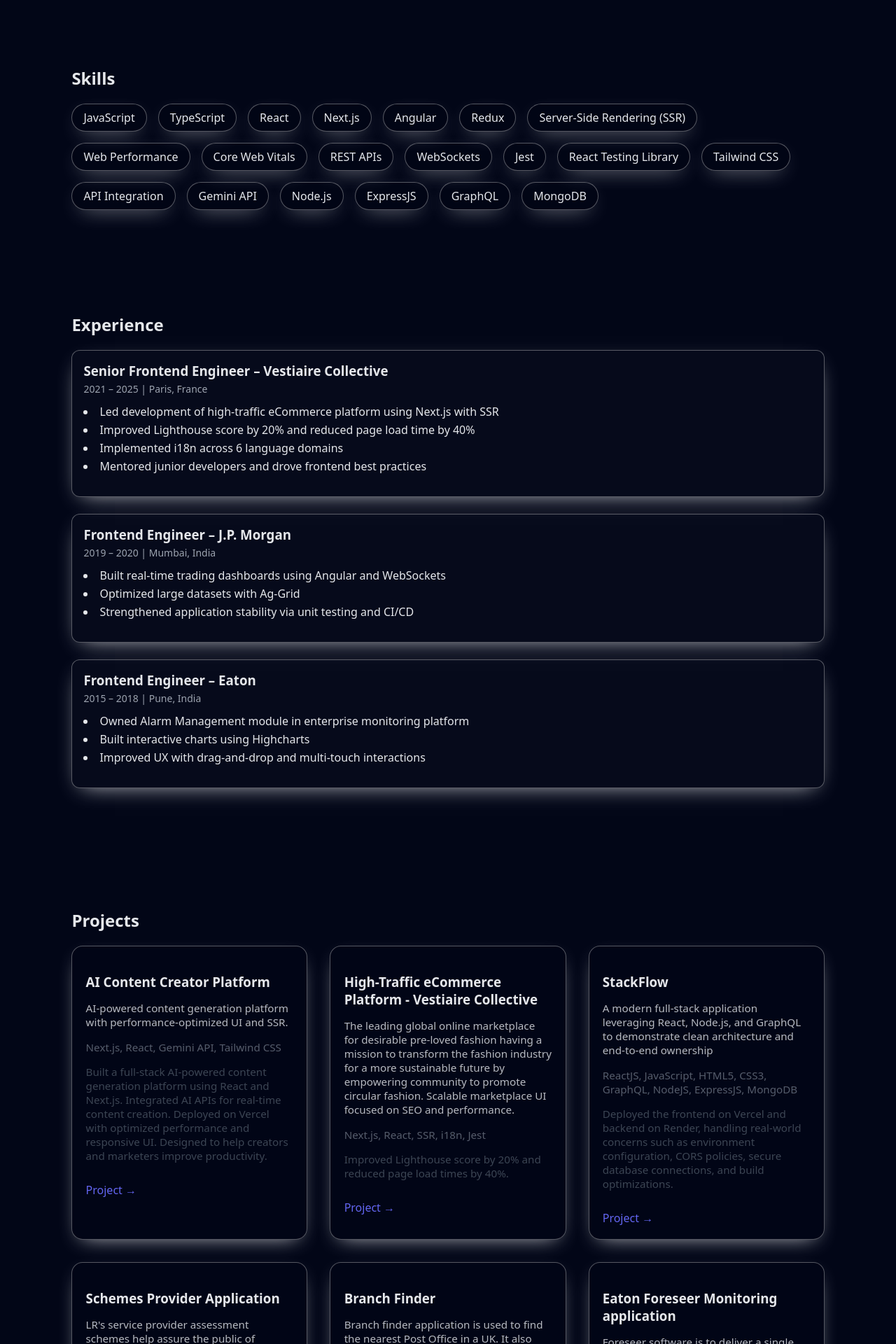
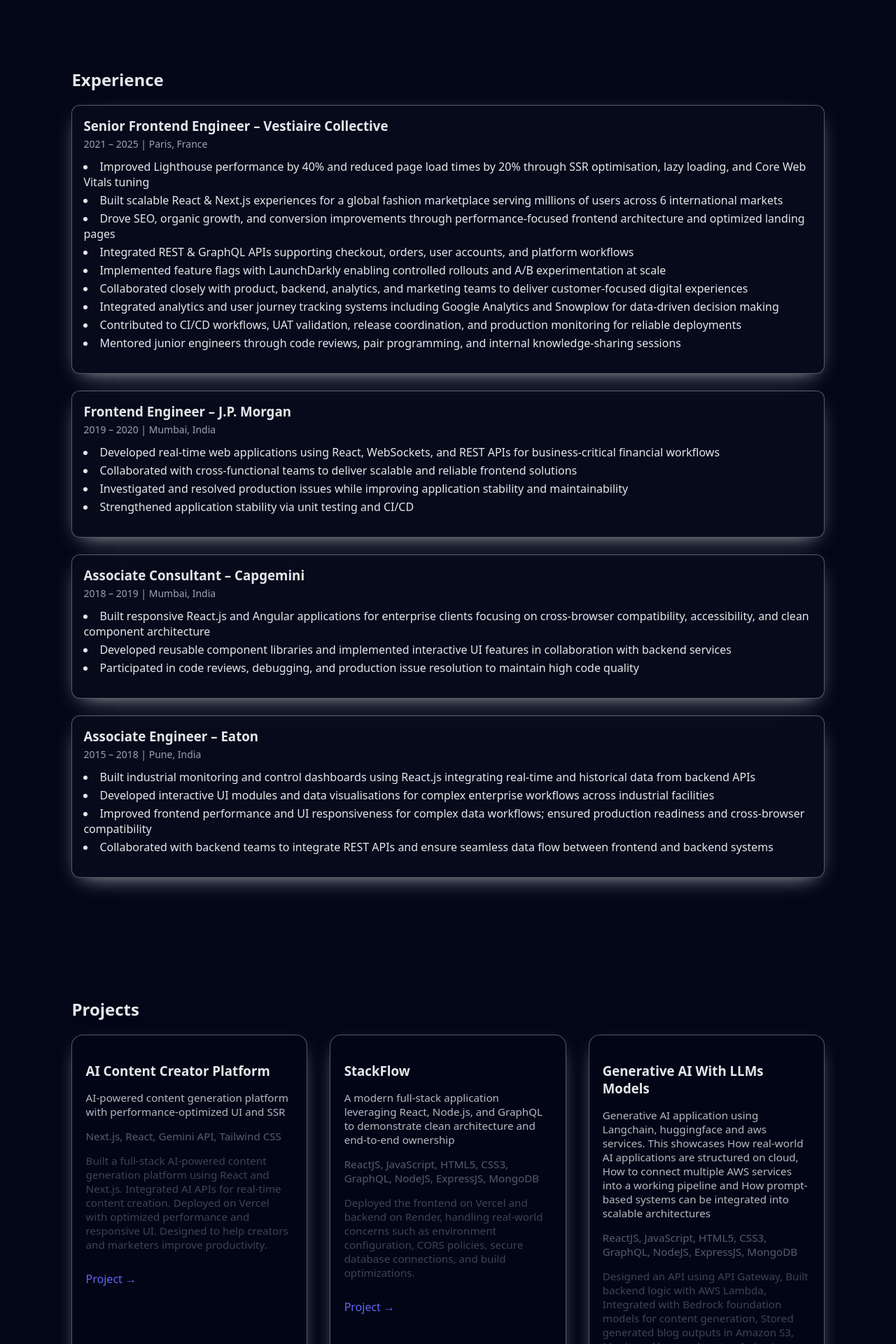
Before and after one commit to magical-soul/my-portfolio, a Next.js app: page / in a window 1280 px wide. Shown: the part 880-2800 px from the top of the page at 70% size. Built offline with nearby package versions, Linux system fonts and the light colour scheme.

Commit message:
update portfolio

```diff
--- a/app/components/Experience/Experience.jsx
+++ b/app/components/Experience/Experience.jsx
@@ -6,10 +6,15 @@
     role: "Senior Frontend Engineer",
     duration: "2021 – 2025 | Paris, France",
     points: [
-      "Led development of high-traffic eCommerce platform using Next.js with SSR",
-      "Improved Lighthouse score by 20% and reduced page load time by 40%",
-      "Implemented i18n across 6 language domains",
-      "Mentored junior developers and drove frontend best practices",
+      "Improved Lighthouse performance by 40% and reduced page load times by 20% through SSR optimisation, lazy loading, and Core Web Vitals tuning",
+      "Built scalable React & Next.js experiences for a global fashion marketplace serving millions of users across 6 international markets",
+      "Drove SEO, organic growth, and conversion improvements through performance-focused frontend architecture and optimized landing pages",
+      "Integrated REST & GraphQL APIs supporting checkout, orders, user accounts, and platform workflows",
+      "Implemented feature flags with LaunchDarkly enabling controlled rollouts and A/B experimentation at scale",
+      "Collaborated closely with product, backend, analytics, and marketing teams to deliver customer-focused digital experiences",
+      "Integrated analytics and user journey tracking systems including Google Analytics and Snowplow for data-driven decision making",
+      "Contributed to CI/CD workflows, UAT validation, release coordination, and production monitoring for reliable deployments",
+      "Mentored junior engineers through code reviews, pair programming, and internal knowledge-sharing sessions",
     ],
   },
   {
@@ -17,20 +22,30 @@
     role: "Frontend Engineer",
     duration: "2019 – 2020 | Mumbai, India",
     points: [
-      "Built real-time trading dashboards using Angular and WebSockets",
-      "Optimized large datasets with Ag-Grid",
+      "Developed real-time web applications using React, WebSockets, and REST APIs for business-critical financial workflows",
+      "Collaborated with cross-functional teams to deliver scalable and reliable frontend solutions",
+      "Investigated and resolved production issues while improving application stability and maintainability",
       "Strengthened application stability via unit testing and CI/CD",
     ],
   },
   {
+    company: "Capgemini",
+    role: "Associate Consultant",
+    duration: "2018 – 2019 | Mumbai, India",
+    points: [
+      "Built responsive React.js and Angular applications for enterprise clients focusing on cross-browser compatibility, accessibility, and clean component architecture",
+      "Developed reusable component libraries and implemented interactive UI features in collaboration with backend services",
+      "Participated in code reviews, debugging, and production issue resolution to maintain high code quality",
+    ],},
+  {
     company: "Eaton",
-    role: "Frontend Engineer",
+    role: "Associate Engineer",
     duration: "2015 – 2018 | Pune, India",
     points: [
-      "Owned Alarm Management module in enterprise monitoring platform",
-      "Built interactive charts using Highcharts",
-      "Improved UX with drag-and-drop and multi-touch interactions",
-    ],
+      "Built industrial monitoring and control dashboards using React.js integrating real-time and historical data from backend APIs",
+      "Developed interactive UI modules and data visualisations for complex enterprise workflows across industrial facilities",
+      "Improved frontend performance and UI responsiveness for complex data workflows; ensured production readiness and cross-browser compatibility",
+      "Collaborated with backend teams to integrate REST APIs and ensure seamless data flow between frontend and backend systems",],
   },
 ];
 
--- a/app/components/Hero/Hero.jsx
+++ b/app/components/Hero/Hero.jsx
@@ -10,8 +10,8 @@
   title: "Hi, I’m Jyoti Baraskar 👋",
   subtitle: "Senior Frontend Engineer | React | Next.js | Performance | AI",
   description:
-    "Senior Frontend Engineer with 8+ years of experience building scalable React & Next.js applications for eCommerce and enterprise platforms. Focused on performance, accessibility, and real-world impact.",
-  resumeLink: "",
+    "8+ years building scalable web applications, Improved performance scores by 40% on large-scale eCommerce platforms. Experience across React, Next.js, APIs, analytics, SEO, and cloud technologies. Worked closely with product, marketing, backend, and data teams in global environments.",
+  resumeLink: "/Jyoti_Baraskar_Resume.pdf",
 };
 
 export default function Hero() {
@@ -25,6 +25,14 @@
         <h1 className="text-4xl font-bold">{greeting.title}</h1>
         <p className="mt-2 text-gray-400">{greeting.subtitle}</p>
         <p className="mt-4 max-w-xl text-gray-300">{greeting.description}</p>
+        {greeting.resumeLink && (
+          <a
+            href={greeting.resumeLink || "#"}
+            className={styles.resumeLink}
+          >
+              <i className="fa-solid fa-file-arrow-down fa-xl"></i> View Resume
+          </a>
+        )}
       </motion.div>
 
       <div className={styles.avatar}>
--- a/app/components/MobileMenu/MobileMenu.jsx
+++ b/app/components/MobileMenu/MobileMenu.jsx
@@ -36,6 +36,11 @@
           </a>
         </li>
          <li>
+          <a href="#certifications" onClick={close}>
+            Certifications
+          </a>
+        </li>
+         <li>
           <a href="#achievements" onClick={close}>
             Achievements
           </a>
--- a/app/components/Navbar/Navbar.jsx
+++ b/app/components/Navbar/Navbar.jsx
@@ -25,6 +25,9 @@
         </li>
         <li>
           <a href="#projects">Projects</a>
+        </li>
+         <li>
+          <a href="#certifications">Certifications</a>
         </li>
         <li>
           <a href="#achievements">Achievements</a>
--- a/app/components/Projects/Projects.jsx
+++ b/app/components/Projects/Projects.jsx
@@ -5,19 +5,10 @@
     title: "AI Content Creator Platform",
     tech: "Next.js, React, Gemini API, Tailwind CSS",
     description:
-      "AI-powered content generation platform with performance-optimized UI and SSR.",
+      "AI-powered content generation platform with performance-optimized UI and SSR",
     impact:
       "Built a full-stack AI-powered content generation platform using React and Next.js. Integrated AI APIs for real-time content creation. Deployed on Vercel with optimized performance and responsive UI. Designed to help creators and marketers improve productivity.",
     live: "https://ai-creator-platform-jojo.vercel.app",
-  },
-  {
-    title: "High-Traffic eCommerce Platform - Vestiaire Collective",
-    tech: "Next.js, React, SSR, i18n, Jest",
-    description:
-      "The leading global online marketplace for desirable pre-loved fashion having a mission to transform the fashion industry for a more sustainable future by empowering community to promote circular fashion. Scalable marketplace UI focused on SEO and performance.",
-    impact:
-      "Improved Lighthouse score by 20% and reduced page load times by 40%.",
-    live: "https://www.vestiairecollective.com/",
   },
   {
     title: "StackFlow",
@@ -29,29 +20,15 @@
     live: "https://booking-api-event.vercel.app/",
   },
   {
-    title: "Schemes Provider Application",
-    tech: "ReactJS, Redux, React-Routing, JavaScript, HTML5, CSS3, .net core, Entity framework",
+    title: "Generative AI With LLMs Models",
+    tech: "ReactJS, JavaScript, HTML5, CSS3, GraphQL, NodeJS, ExpressJS, MongoDB",
     description:
-      "LR's service provider assessment schemes help assure the public of competence and safety. Independently assess service providers working within the electricity, gas, and water sectors in the UK. By operating these schemes, we help assure a common level of competency through technical assessments. Service providers can also find information about how to get accredited.",
+      "Generative AI application using Langchain, huggingface and aws services. This showcases  How real-world AI applications are structured on cloud, How to connect multiple AWS services into a working pipeline and How prompt-based systems can be integrated into scalable architectures",
+
+      //how we can use various foundational LLM models including open source models using aws bedrock.",
     impact:
-      "Improves access to scheme data through efficient UI design and dynamic API integration.",
-  },
-  {
-    title: "Branch Finder",
-    tech: "ReactJS, Redux, React-Router, BingMap, JavaScript, HTML, SCSS, Tealium",
-    description:
-      "Branch finder application is used to find the nearest Post Oﬃce in a UK. It also gives informa%on about diﬀerent postcodes, opening hours allowing you to choose the service you require. It has different services of Delivery office, post office etc. User can track and trace the branch and parcels on maps",
-    impact:
-      "Solves real geolocation problems with interactive maps and responsive search functionality.",
-  },
-  {
-    title: "Eaton Foreseer Monitoring application",
-    tech: "ReactJS, Flux, Redux, Highchart, InteractJS, JavaScript, HTML5, CSS3, C++",
-    description:
-      "Foreseer software is to deliver a single monitoring and management system that ties thousands of complex devices together and builds intelligence around them. It offers vendor-independent solutions designed to help data centers, hospitals, industrial facilities, financial institutions and other organizations to reduce energy consumption and downtime by monitoring parameters of multiple devices(UPSs, PXMs).",
-    impact:
-      "Delivering real-time insights through enterprise-grade monitoring dashboards with optimized performance.",
-    live: "https://www.eaton.com/content/dam/eaton/services/eess/eess-documents/foreseer-br02606004e.pdf",
+      "Designed an API using API Gateway, Built backend logic with AWS Lambda, Integrated with Bedrock foundation models for content generation, Stored generated blog outputs in Amazon S3, Monitored logs and system behavior using CloudWatch",
+    live: "https://www.linkedin.com/posts/jyoti-baraskar-61040890_from-learning-building-recently-i-completed-ugcPost-7456832842296328194-jgV2?utm_source=share&utm_medium=member_desktop&rcm=ACoAABNIKWwBGYPEQM6f6_7AijnxX7viUFvNHMs",
   },
 ];
 
--- a/app/components/Skills/Skills.jsx
+++ b/app/components/Skills/Skills.jsx
@@ -20,7 +20,8 @@
   "Node.js",
   "ExpressJS",
   "GraphQL",
-  "MongoDB"
+  "MongoDB",
+  "AWS cloud services",
 ];
 
 export default function Skills() {
--- a/app/components/WhyHireMe/whyHireMe.jsx
+++ b/app/components/WhyHireMe/whyHireMe.jsx
@@ -1,12 +1,11 @@
 import styles from "./whyHireMe.module.scss";
 
 export const whyHireMePointers = [
-  "Proven experience in global product companies building high-quality web applications",
-    "Strong frontend performance & UX focus",
-    "Production-ready mindset (not just demos)",
-    "Ability to work collaboratively in a team environment",
-    "Passion for learning and staying up-to-date with industry trends",
-    "Immediate availability in Dubai"
+  // "I've shipped frontend for a global fashion platform with millions of users — optimising Core Web Vitals, reducing load times by X%, and leading team practices. Now based in Dubai, I bring that same high-performance, scalable frontend thinking to your product"
+  "Delivered scalable frontend solutions for a global fashion eCommerce platform serving millions of users worldwide",
+  "Improved application performance and Core Web Vitals, contributing to faster load times and enhanced customer experience",
+  "Drove high-performance and scalable frontend engineering practices within cross-functional product teams",
+  "Now based in Dubai, I bring that same high-performance, scalable frontend thinking to your product and high-growth organizations",
 ];
 
 export default function WhyHireMe() {
--- /dev/null
+++ b/app/components/certifications/Certifications.jsx
@@ -0,0 +1,47 @@
+import styles from "./certifications.module.scss";
+
+
+// AWS Cloud Practitioner Essentials — Amazon Web Services | Apr 2026
+// Claude AI Fundamentals (Claude 101) — Anthropic | May 2026
+// Google AI Essentials — Google | 2026
+export const certifications = [
+ {
+   title: "AWS Cloud Practitioner Essentials — Amazon Web Services | Apr 2026",
+ },
+ {
+   title: "Claude AI Fundamentals (Claude 101) — Anthropic | May 2026",
+    link: "https://verify.skilljar.com/c/i5payqsa5vvw"
+ },
+ {
+   title: "Google AI Essentials — Google | 2026",
+   link: "https://www.coursera.org/account/accomplishments/specialization/certificate/7SM5U8QQCV3G"
+ }
+];
+
+export default function Certifications() {
+  return (
+    <section id="certifications" className={styles.section}>
+      <h2 className={styles.heading}>Certifications</h2>
+
+      <div className={styles.card}>
+        <ul className={styles.list}>
+          {certifications.map((certification, idx) => (
+            <li key={idx} className={styles.listItem}>
+              {certification.link ? (
+                <a
+                  href={certification.link}
+                  target="_blank"
+                  rel="noopener noreferrer"
+                >
+                  {certification.title}
+                </a>
+              ) : (
+                certification.title
+              )}
+            </li>
+          ))}
+        </ul>
+      </div>
+    </section>
+  );
+}
--- /dev/null
+++ b/app/components/certifications/certifications.module.scss
@@ -0,0 +1,40 @@
+.section {
+    padding: 4rem 8%;
+}
+
+.heading {
+    font-size: 1.5rem;
+    font-weight: 600;
+    margin-bottom: 1.25rem;
+}
+
+.list {
+   list-style-type: disc;
+    list-style-position: inside;
+    margin-top: 0.75rem;
+    padding-left: 0;
+}
+
+.listItem {
+    margin: 0.5rem 0;
+}
+
+.card {
+    padding: 1rem;
+    border-radius: 0.5rem;
+    overflow: hidden;
+    background: rgba(0, 0, 0, 0.03);
+    border: 1px solid rgba(0, 0, 0, 0.06);
+    box-shadow: 0 1px 2px rgba(2, 6, 23, 0.04);
+
+    &:hover {
+        transform: translateY(-6px);
+    }
+}
+
+/* dark theme adjustments */
+[data-theme="dark"] .card {
+    background: rgba(255, 255, 255, 0.02);
+    box-shadow: 0 10px 30px -15px #d9dbdf;
+    border: 1px solid hsla(0, 0%, 83%, .397);
+}
--- a/app/layout.tsx
+++ b/app/layout.tsx
@@ -1,13 +1,13 @@
 import "./globals.css";
 export const metadata = {
-  title: "Jyoti Baraskar | Frontend Developer",
+  title: "Jyoti Baraskar | Senior Frontend Developer",
   description:
-    "Frontend Developer specializing in React, Next.js, and modern web performance.",
+    "Senior Frontend Developer specializing in React, Next.js, and modern web performance.",
 
   openGraph: {
-    title: "Jyoti Baraskar | Frontend Developer",
+    title: "Jyoti Baraskar | Senior Frontend Developer",
     description:
-      "Frontend Developer specializing in React, Next.js, and modern UI.",
+      "Senior Frontend Developer specializing in React, Next.js, and modern UI.",
     url: "https://jyotibaraskar-portfolio.vercel.app/",
     siteName: "Jyoti Baraskar Portfolio",
     images: [
--- a/app/page.tsx
+++ b/app/page.tsx
@@ -6,6 +6,7 @@
 import Education from "./components/Education/Education";
 import Experience from "./components/Experience/Experience";
 import Achievements from "./components/Achievements/Achievements";
+import Certifications from "./components/certifications/Certifications";
 import WhyHireMe from "./components/WhyHireMe/whyHireMe";
 
 export default function Home() {
@@ -13,11 +14,12 @@
     <div>
       <Navbar />
       <Hero />
-      <Education />
       <Skills />
       <Experience />
       <Projects />
+      <Certifications />
       <Achievements />
+      <Education />
       <WhyHireMe />
       <Contact />
     </div>
```
Also changed, not shown: 1 other file (tests, documents, lock files or other folders).
